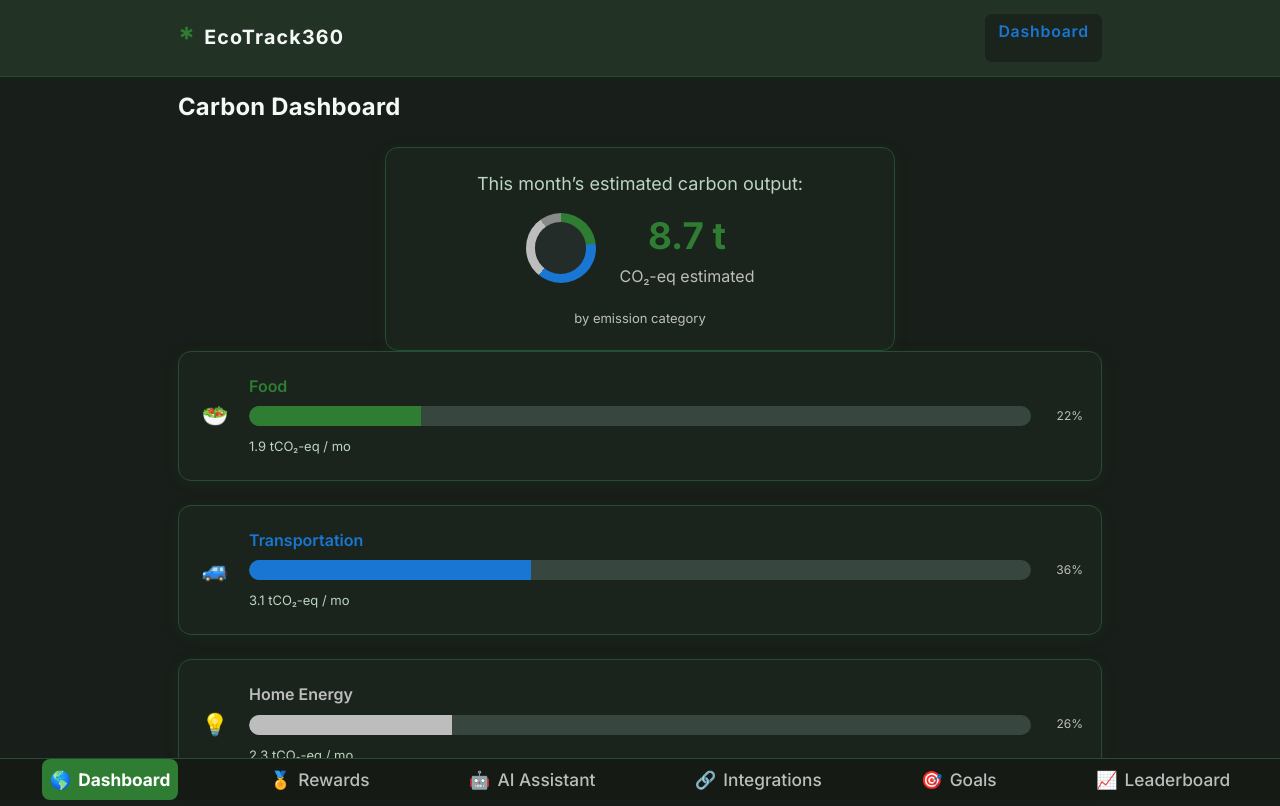
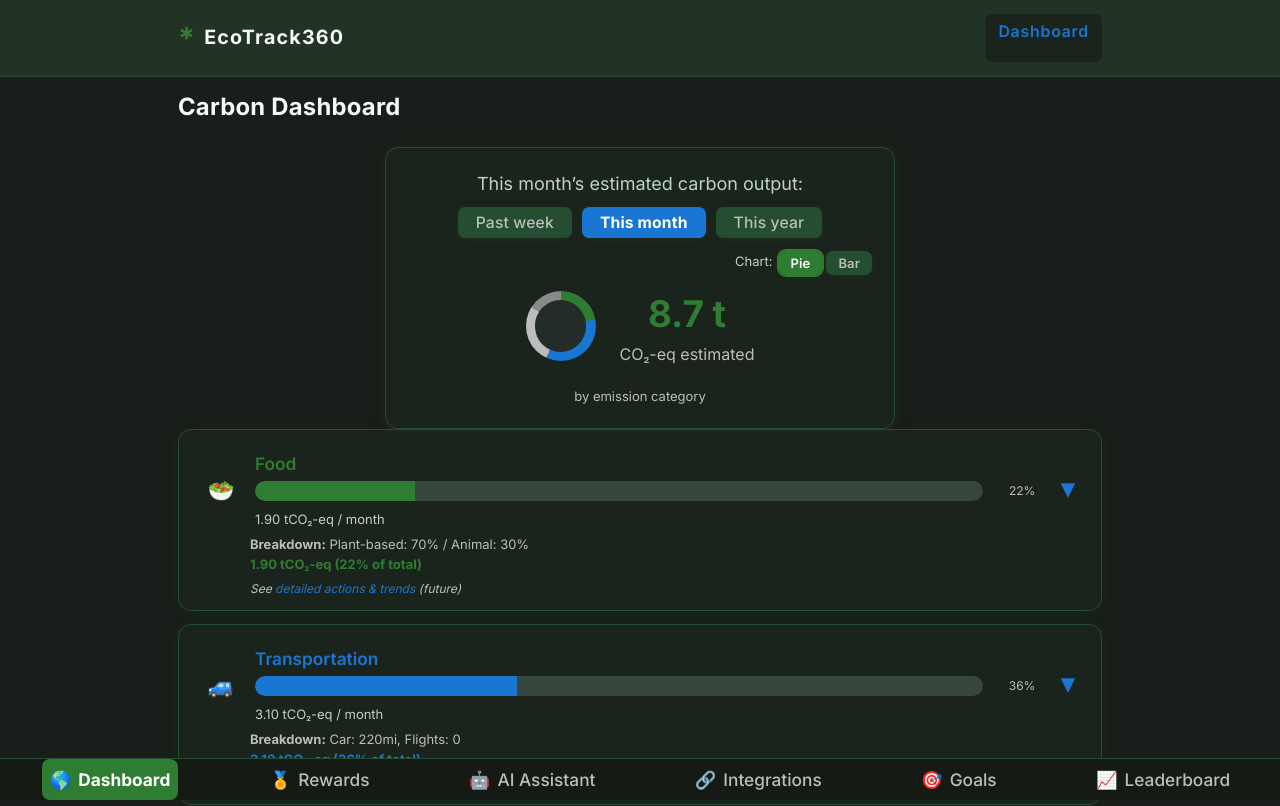
Before and after one commit to Workflow-Manager-admin/ecotrack360-26751-ada0b278, a React (Create React App) app in the folder eco_track360/: page / in a window 1280 px wide. Shown: the top 806 px of the page. Built offline with nearby package versions, Linux system fonts and the light colour scheme; the HTML template or start-up script is replaced by a standard one.

Commit message:
Auto-commit: Changes as of 2025-06-03T05:39:30.381972+00:00

```diff
--- a/eco_track360/src/components/CarbonDashboard.js
+++ b/eco_track360/src/components/CarbonDashboard.js
@@ -1,62 +1,178 @@
-import React from 'react';
+import React, { useState } from 'react';
 
 /**
  * PUBLIC_INTERFACE
- * CarbonDashboard displays user's real-time carbon footprint data,
- * visually broken down by category (Food, Transportation, Energy, Shopping).
- * Initially uses mock/static data and renders as the landing/primary dashboard.
+ * CarbonDashboard displays user's real-time carbon footprint data with interactive mock features.
+ * Users can toggle between pie/bar chart views, expand/collapse category breakdowns, and select timespan filters.
+ * All data is client-side and demo-only; logic stubs for future backend integration.
  */
-/**
- * INTERNAL: Static mock data for carbon categories.
- */
-const CATEGORIES = [
-  {
-    key: 'food',
-    label: 'Food',
-    color: 'var(--primary)',
-    co2: 1.9, // tons/year (mock)
-    icon: '🥗'
-  },
-  {
-    key: 'transport',
-    label: 'Transportation',
-    color: 'var(--secondary)',
-    co2: 3.1,
-    icon: '🚙'
-  },
-  {
-    key: 'energy',
-    label: 'Home Energy',
-    color: '#BDBDBD',
-    co2: 2.3,
-    icon: '💡'
-  },
-  {
-    key: 'shopping',
-    label: 'Shopping',
-    color: '#8a8a8a',
-    co2: 1.4,
-    icon: '🛍️'
-  }
+
+// MOCK CO2 data by categories and for different time spans
+const MOCK_DATA = {
+  month: [
+    { key: 'food', label: 'Food', color: 'var(--primary)', co2: 1.9, icon: '🥗', details: 'Plant-based: 70% / Animal: 30%' },
+    { key: 'transport', label: 'Transportation', color: 'var(--secondary)', co2: 3.1, icon: '🚙', details: 'Car: 220mi, Flights: 0' },
+    { key: 'energy', label: 'Home Energy', color: '#BDBDBD', co2: 2.3, icon: '💡', details: 'Electric: 98%, Gas: 2%' },
+    { key: 'shopping', label: 'Shopping', color: '#8a8a8a', co2: 1.4, icon: '🛍️', details: 'Essentials: 60%, Discretionary: 40%' },
+  ],
+  year: [
+    { key: 'food', label: 'Food', color: 'var(--primary)', co2: 23.1, icon: '🥗', details: 'Annual groceries, meals out' },
+    { key: 'transport', label: 'Transportation', color: 'var(--secondary)', co2: 41.3, icon: '🚙', details: 'All trips/flights' },
+    { key: 'energy', label: 'Home Energy', color: '#BDBDBD', co2: 28.9, icon: '💡', details: 'Household energy' },
+    { key: 'shopping', label: 'Shopping', color: '#8a8a8a', co2: 16.7, icon: '🛍️', details: 'Online/in-person spend' },
+  ],
+  week: [
+    { key: 'food', label: 'Food', color: 'var(--primary)', co2: 0.5, icon: '🥗', details: 'Grocery 68%, Eating out 32%' },
+    { key: 'transport', label: 'Transportation', color: 'var(--secondary)', co2: 0.83, icon: '🚙', details: 'Ride: 60mi' },
+    { key: 'energy', label: 'Home Energy', color: '#BDBDBD', co2: 0.67, icon: '💡', details: 'Normal household use' },
+    { key: 'shopping', label: 'Shopping', color: '#8a8a8a', co2: 0.32, icon: '🛍️', details: 'Essentials only' },
+  ],
+};
+
+// Timespans we'll allow user to filter on
+const TIMESPANS = [
+  { key: 'week', label: 'Past week' },
+  { key: 'month', label: 'This month' },
+  { key: 'year', label: 'This year' }
 ];
 
+// Returns mock chart slices for pie
+function getPieChartConic(categories) {
+  let total = categories.reduce((sum, c) => sum + c.co2, 0);
+  let acc = 0;
+  return (
+    "conic-gradient(" +
+      categories.map(cat => {
+        const start = acc / total * 100;
+        acc += cat.co2;
+        const end = acc / total * 100;
+        return `${cat.color} ${start.toFixed(0)}% ${end.toFixed(0)}%`;
+      }).join(', ') +
+    ")"
+  );
+}
+
 function CarbonDashboard() {
-  // For mock, keep all breakdowns always expanded
-  const totalCO2 = CATEGORIES.reduce((t, c) => t + c.co2, 0);
+  // Toggle between 'pie' and 'bar' chart views
+  const [chartType, setChartType] = useState('pie'); // 'pie' or 'bar'
+  // Expand/collapse for categories
+  const [expanded, setExpanded] = useState(() => {
+    // default: all expanded for MVP, but support collapse
+    let o = {};
+    MOCK_DATA['month'].forEach(c => o[c.key] = true);
+    return o;
+  });
+  // Timespan selection
+  const [timespan, setTimespan] = useState('month');
+
+  // Memoize category data for selected timespan
+  const categories = MOCK_DATA[timespan];
+  const totalCO2 = categories.reduce((t, c) => t + c.co2, 0);
+
+  // Handler to toggle one category expanded/collapsed
+  function handleExpandToggle(key) {
+    setExpanded(exp => ({
+      ...exp,
+      [key]: !exp[key]
+    }));
+  }
+
+  // Handler to toggle chart type
+  function handleChartType(type) {
+    setChartType(type);
+  }
+
+  // Handler to change timespan
+  function handleChangeTimespan(key) {
+    setTimespan(key);
+    // When changing timespan, reset expanded state to expanded for all cats
+    // (optional: could collapse all, but keep all expanded as MVP)
+    setExpanded(() => {
+      let o = {};
+      MOCK_DATA[key].forEach(c => o[c.key] = true);
+      return o;
+    });
+  }
 
   return (
     <div>
       <h2 className="mb-md">Carbon Dashboard</h2>
-      <div className="eco-card mb-md" style={{textAlign: "center", maxWidth: 510, margin: "auto"}}>
+      <div className="eco-card mb-md" style={{textAlign: "center", maxWidth: 510, margin: "auto", position: "relative"}}>
         <div style={{ fontSize: 18, color: "var(--text-secondary)", marginBottom: 8}}>
-          This month’s estimated carbon output:
+          {TIMESPANS.find(t=>t.key===timespan)?.label || "This month"}’s estimated carbon output:
         </div>
-        {/* Donut/Pie chart placeholder */}
+
+        {/* Timespan selector */}
+        <div style={{ display: "flex", justifyContent: "center", gap: 10, marginBottom: 13 }}>
+          {TIMESPANS.map(t => (
+            <button
+              key={t.key}
+              className="btn"
+              onClick={() => handleChangeTimespan(t.key)}
+              aria-pressed={timespan===t.key}
+              style={{
+                background: timespan === t.key ? "var(--secondary)" : "var(--card-border)",
+                color: timespan === t.key ? "#fff" : "var(--text-faint)",
+                fontWeight: timespan === t.key ? 700 : 500,
+                fontSize: '0.98em',
+                padding: '6px 18px'
+              }}
+            >
+              {t.label}
+            </button>
+          ))}
+        </div>
+
+        {/* Chart type toggle */}
+        <div style={{ display: "flex", justifyContent: "flex-end", marginBottom: 10, marginRight:4 }}>
+          <span style={{ fontSize: 13, color: "var(--text-secondary)", marginRight: 6 }}>Chart:</span>
+          <button
+            className={"btn" + (chartType==='pie'?" selected":"")}
+            style={{marginRight:4, background: chartType==='pie' ? "var(--primary)" : "var(--card-border)", color: chartType==='pie' ? "#fff":"var(--text-faint)", fontWeight:600, fontSize:13, padding:'4px 12px'}}
+            onClick={()=>handleChartType('pie')}
+            aria-pressed={chartType==='pie'}
+          >Pie</button>
+          <button
+            className={"btn" + (chartType==='bar'?" selected":"")}
+            style={{background: chartType==='bar' ? "var(--primary)" : "var(--card-border)", color: chartType==='bar' ? "#fff":"var(--text-faint)", fontWeight:600, fontSize:13, padding:'4px 12px'}}
+            onClick={()=>handleChartType('bar')}
+            aria-pressed={chartType==='bar'}
+          >Bar</button>
+        </div>
+
+        {/* Main chart area - pie or bar */}
         <div style={{display: "flex", justifyContent: "center", gap:24, alignItems:"center"}}>
-          <span className="progress-ring-placeholder" style={{
-            background:
-              "conic-gradient(var(--primary) 0% 23%, var(--secondary) 23% 61%, #BDBDBD 61% 90%, #8a8a8a 90% 100%)"
-          }}></span>
+          {chartType === 'pie' ? (
+            <span className="progress-ring-placeholder"
+              style={{
+                background: getPieChartConic(categories)
+              }}>
+            </span>
+          ) : (
+            <div style={{ display: "flex", alignItems: "flex-end", height: 90, gap: "13px", width:120, marginLeft:4}}>
+              {categories.map(cat=> (
+                <div key={cat.key} style={{
+                  width: 14,
+                  height: (cat.co2/totalCO2*80 + 16) + "px",
+                  background: cat.color,
+                  borderRadius: "6px 6px 3.5px 3.5px",
+                  transition: 'height .3s cubic-bezier(.42,1.22,.41,1.05)',
+                  display: "flex",
+                  alignItems: "flex-end",
+                  justifyContent: "center",
+                  position: 'relative'
+                }} title={cat.label}>
+                  <span style={{
+                    position: 'absolute',
+                    bottom: -20,
+                    left: '50%',
+                    transform: 'translateX(-50%)',
+                    fontSize: 19
+                  }}>{cat.icon}</span>
+                </div>
+              ))}
+            </div>
+          )}
           <div>
             <div style={{fontSize:"2.3em", fontWeight:700, color:"var(--primary)"}}>{totalCO2.toFixed(1)} t</div>
             <span style={{fontSize:"1em", color:"var(--text-faint)"}}>CO₂-eq estimated</span>
@@ -67,10 +183,29 @@ function CarbonDashboard() {
         </div>
       </div>
 
-      {/* Category breakdowns (mock, always expanded) */}
+      {/* Categories — breakdown, mock expand/collapse */}
       <div className="mb-md">
-        {CATEGORIES.map(cat => (
-          <div key={cat.key} className="eco-card" style={{display:"flex", alignItems:"center", gap:16}}>
+        {categories.map(cat => (
+          <div key={cat.key} className="eco-card" style={{marginBottom: 13, paddingBottom:8}}>
+            <button
+              style={{
+                background: "none",
+                border: "none",
+                width: "100%",
+                textAlign: "left",
+                display: "flex",
+                alignItems: "center",
+                gap: 16,
+                cursor: "pointer",
+                color: "inherit"
+              }}
+              aria-expanded={!!expanded[cat.key]}
+              aria-controls={`catdetails-${cat.key}`}
+              tabIndex={0}
+              onClick={() => handleExpandToggle(cat.key)}
+              id={`catheader-${cat.key}`}
+              title={expanded[cat.key] ? "Collapse details" : "Expand details"}
+            >
               <span style={{
                 fontSize: '1.35em',
                 minWidth:36,
@@ -78,7 +213,7 @@ function CarbonDashboard() {
                 justifyContent:"center"
               }}>{cat.icon}</span>
               <div style={{flex:1}}>
-              <div style={{ fontWeight: 600, color: cat.color }}>{cat.label}</div>
+                <div style={{ fontWeight: 600, color: cat.color, fontSize: "1.08em" }}>{cat.label}</div>
                 <div className="progress-bar-bg" style={{margin:"7px 0"}}>
                   <div
                     className="progress-bar-fg"
@@ -89,10 +224,10 @@ function CarbonDashboard() {
                   ></div>
                 </div>
                 <span style={{ fontSize: 13, color: "var(--text-secondary)" }}>
-                {cat.co2.toFixed(1)} tCO₂-eq / mo
+                  {cat.co2.toFixed(2)} tCO₂-eq / {timespan}
                 </span>
               </div>
-            {/* Details mock */}
+              {/* Total percent as side col */}
               <div style={{
                 fontSize: 12,
                 color: "var(--text-faint)",
@@ -101,11 +236,55 @@ function CarbonDashboard() {
               }}>
                 {(100 * cat.co2 / totalCO2).toFixed(0)}%
               </div>
+              <span
+                aria-hidden="true"
+                style={{
+                  marginLeft: 11,
+                  fontSize: 19,
+                  lineHeight: '1',
+                  color:"var(--secondary)",
+                  rotate: expanded[cat.key] ? "90deg":"0deg",
+                  transition: "transform .17s"
+                }}
+              >▶</span>
+            </button>
+            <div
+              id={`catdetails-${cat.key}`}
+              role="region"
+              aria-labelledby={`catheader-${cat.key}`}
+              style={{
+                maxHeight: expanded[cat.key] ? 120 : 0,
+                overflow: "hidden",
+                transition: "max-height .23s cubic-bezier(.51,1.13,.39,.99)",
+                opacity: expanded[cat.key] ? 1 : 0,
+                padding: expanded[cat.key] ? "5px 2px 3px 53px" : "0 2px",
+                fontSize: 13,
+                color: "var(--text-faint)"
+              }}
+            >
+              {expanded[cat.key] &&
+                <div>
+                  <b>Breakdown:</b> {cat.details} <br/>
+                  <span style={{color:cat.color, fontWeight:700}}>
+                    {cat.co2.toFixed(2)} tCO₂-eq ({(100*cat.co2/totalCO2).toFixed(0)}% of total)
+                  </span>
+                  <div style={{marginTop:5, fontSize:12}}>
+                    <em>
+                      {/* Demo stub for more expansion; real version would show actions/trends */}
+                      <span>See <a href="#" style={{color:"var(--secondary)"}} tabIndex={-1}>detailed actions & trends</a> (future)</span>
+                    </em>
+                  </div>
+                </div>
+              }
+            </div>
           </div>
         ))}
       </div>
       <div className="eco-highlight text-center">
-        <span>Tip: Click a category (in full version) to see detailed actions and historical trends.</span>
+        <span>
+          Tip: Toggle charts, expand categories, change time range. All data is for demo only. <br />
+          Click a category for detailed actions and trends (real version: will show more).
+        </span>
       </div>
     </div>
   );
```
Also changed, not shown: 2 other files (tests, documents, lock files or other folders). Lines whose indentation alone changed are shown as unchanged.
